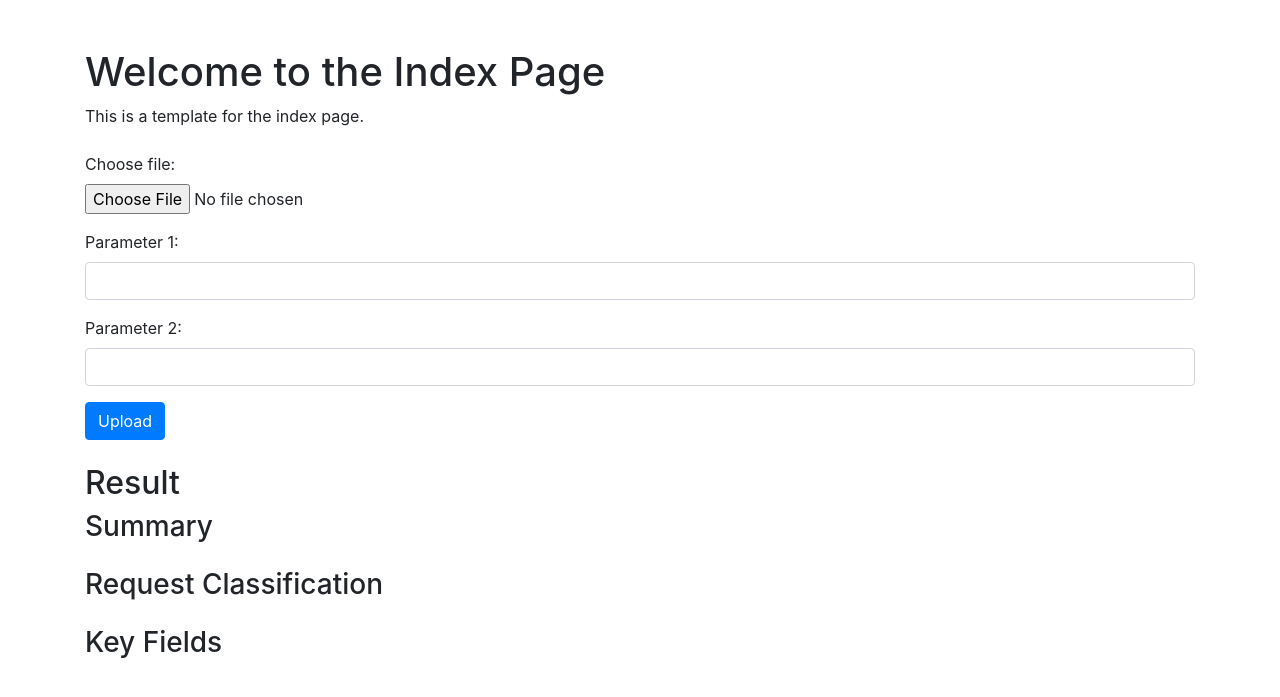
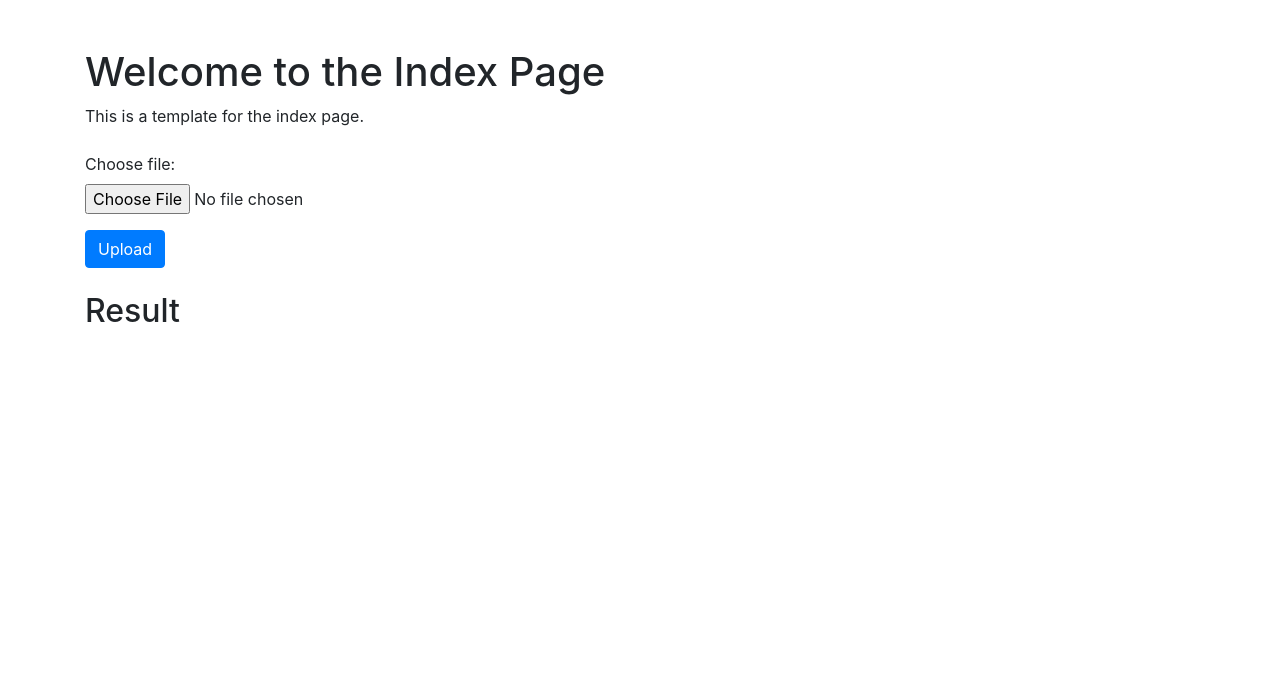
Before and after one commit to rdurgesh/gaied-gen-ai-coders, a Flask app: page / in a window 1280 px wide. Shown: the top 697 px of the page. Run offline with Flask 3, Linux system fonts and the light colour scheme; some libraries are stand-ins or nearby versions.

Commit message:
Added document extractor and updated display

````diff
--- a/code/GenAIEmailProcessingApp/app.py
+++ b/code/GenAIEmailProcessingApp/app.py
@@ -1,9 +1,14 @@
+import os
 from flask import Flask, render_template, request, jsonify
 from util.email_classification import summarize_eml_file
 from flask_bootstrap import Bootstrap
 import json
 
 app = Flask(__name__)
+# Define the upload folder
+UPLOAD_FOLDER = 'uploads'
+app.config['UPLOAD_FOLDER'] = UPLOAD_FOLDER
+
 Bootstrap(app)
 
 @app.route("/")
@@ -18,7 +23,14 @@ def process_email():
         param2 = request.form.get("param2")
         # Process the file and parameters here
         if file:
-            summary = summarize_eml_file(file)
+            # Get the filename
+            filename = file.filename
+            # Construct the full filepath
+            filepath = os.path.join(app.config['UPLOAD_FOLDER'], filename)
+            # Save the file
+            file.save(filepath)
+
+            summary = summarize_eml_file(filepath)
             summary = summary.replace("```json", "").replace("```", "")  # Remove JSON formatting
             print(summary)
         else:
@@ -29,7 +41,7 @@ def process_email():
             "file_name": file.filename if file else None,
             "param1": param1,
             "param2": param2,
-            "summary": json.loads(summary)  # Convert summary to JSON object
+            "results": json.loads(summary)  # Convert summary to JSON object
         }
         return jsonify(response)
     return render_template("upload.html")
--- a/code/GenAIEmailProcessingApp/requirements.txt
+++ b/code/GenAIEmailProcessingApp/requirements.txt
@@ -1,5 +1,8 @@
 Flask==3.1.0
-requests==2.28.1
+requests==2.32.3
 google-genai==0.1.0
 email==6.0.0a1
 bootstrap-flask==2.4.2
+llama-index-readers-file==0.4.6
+unstructured==0.17.2
+libmagic==1.0
--- a/code/GenAIEmailProcessingApp/templates/index.html
+++ b/code/GenAIEmailProcessingApp/templates/index.html
@@ -15,24 +15,11 @@
                 <label for="file">Choose file:</label>
                 <input type="file" id="file" name="file" class="form-control-file">
             </div>
-            <div class="form-group">
-                <label for="param1">Parameter 1:</label>
-                <input type="text" id="param1" name="param1" class="form-control">
-            </div>
-            <div class="form-group">
-                <label for="param2">Parameter 2:</label>
-                <input type="text" id="param2" name="param2" class="form-control">
-            </div>
             <button type="submit" class="btn btn-primary">Upload</button>
         </form>
         <div id="result" class="mt-4">
             <h2>Result</h2>
-            <h3>Summary</h3>
-            <pre id="summary"></pre>
-            <h3>Request Classification</h3>
-            <pre id="requestClassification"></pre>
-            <h3>Key Fields</h3>
-            <pre id="keyFields"></pre>
+            <div id="resultsContainer"></div>
         </div>
     </div>
     {{ bootstrap.load_js() }}
@@ -41,14 +28,10 @@
             event.preventDefault();
 
             // Clear previous results
-            document.getElementById('summary').innerHTML = '';
-            document.getElementById('requestClassification').innerHTML = '';
-            document.getElementById('keyFields').innerHTML = '';
+            document.getElementById('resultsContainer').innerHTML = '';
 
             // Display loading message
-            document.getElementById('summary').textContent = 'Loading...';
-            document.getElementById('requestClassification').textContent = 'Loading...';
-            document.getElementById('keyFields').textContent = 'Loading...';
+            document.getElementById('resultsContainer').textContent = 'Loading...';
 
             var formData = new FormData(this);
             fetch('/process_email', {
@@ -57,36 +40,50 @@
             }).then(response => response.json())
               .then(data => {
                   console.log(data);
+                  document.getElementById('resultsContainer').innerHTML = '';
 
-                  // Display all fields in summary JSON
-                  let summaryContainer = document.getElementById('summary');
-                  summaryContainer.innerHTML = '';
+                  if (Array.isArray(data.results)) {
+                        var table = document.createElement('table');
+                        table.classList.add('table', 'table-bordered');
 
-                  // Display summary text
-                  let summaryText = document.createElement('p');
-                  summaryText.textContent = data.summary.summary;
-                  summaryContainer.appendChild(summaryText);
+                        var thead = document.createElement('thead');
+                        var headerRow = document.createElement('tr');
+                        var headers = ['Title', 'Value'];
+                        headers.forEach(headerText => {
+                            var th = document.createElement('th');
+                            th.textContent = headerText;
+                            headerRow.appendChild(th);
+                        });
+                        thead.appendChild(headerRow);
+                        table.appendChild(thead);
 
-                  // Display all fields in keyFields JSON
-                  let keyFieldsContainer = document.getElementById('keyFields');
-                  keyFieldsContainer.innerHTML = '';
-                  for (let key in data.summary.keyFields) {
-                      if (data.summary.keyFields.hasOwnProperty(key)) {
-                          let p = document.createElement('p');
-                          p.textContent = `${key}: ${data.summary.keyFields[key]}`;
-                          keyFieldsContainer.appendChild(p);
-                      }
-                  }
+                        var tbody = document.createElement('tbody');
+                        data.results.forEach(result => {
+                            var rows = [
+                                { title: 'Message', value: result.message },
+                                { title: 'Summary', value: result.summary },
+                                { title: 'Request Details', value: result.requestClassification.map(rc => `Type: ${rc.requestType}\nSub Types: ${rc.subRequestTypes.join(', ')}\nConfidence: ${rc.confidence}`).join('\n\n') },
+                                { title: 'Key Fields', value: JSON.stringify(result.keyFields, null, 2) }
+                            ];
 
-                  // Display all fields in requestClassification JSON
-                  let requestClassificationContainer = document.getElementById('requestClassification');
-                  requestClassificationContainer.innerHTML = '';
-                  for (let key in data.summary.requestClassification) {
-                      if (data.summary.requestClassification.hasOwnProperty(key)) {
-                          let p = document.createElement('p');
-                          p.textContent = `${key}: ${data.summary.requestClassification[key]}`;
-                          requestClassificationContainer.appendChild(p);
-                      }
+                            rows.forEach(rowData => {
+                                var row = document.createElement('tr');
+
+                                var titleCell = document.createElement('td');
+                                titleCell.textContent = rowData.title;
+                                row.appendChild(titleCell);
+
+                                var valueCell = document.createElement('td');
+                                valueCell.textContent = rowData.value;
+                                row.appendChild(valueCell);
+
+                                tbody.appendChild(row);
+                            });
+                        });
+                        table.appendChild(tbody);
+                        document.getElementById('resultsContainer').appendChild(table);
+                  } else {
+                      console.error('Error: data is not an array');
                   }
               }).catch(error => {
                   console.error('Error:', error);
````
Also changed, not shown: code/GenAIEmailProcessingApp/util/document_extractor.py (added, +25 -0 lines), code/GenAIEmailProcessingApp/util/email_classification.py (+5 -3 lines), 1 other file.
